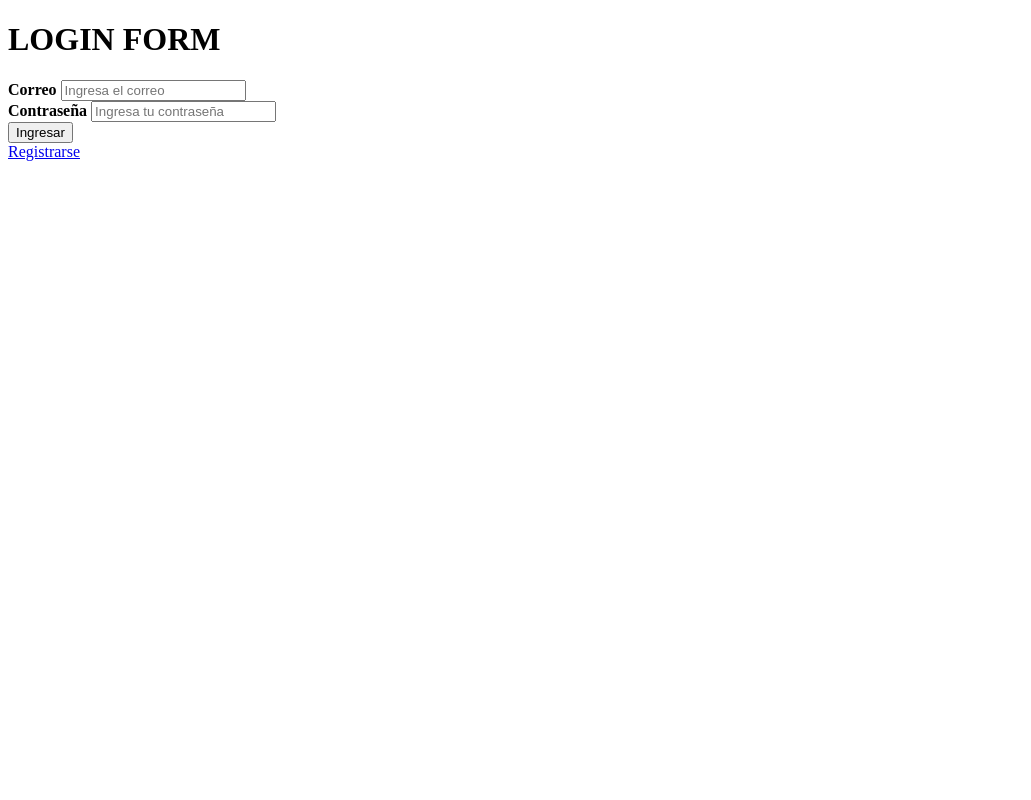
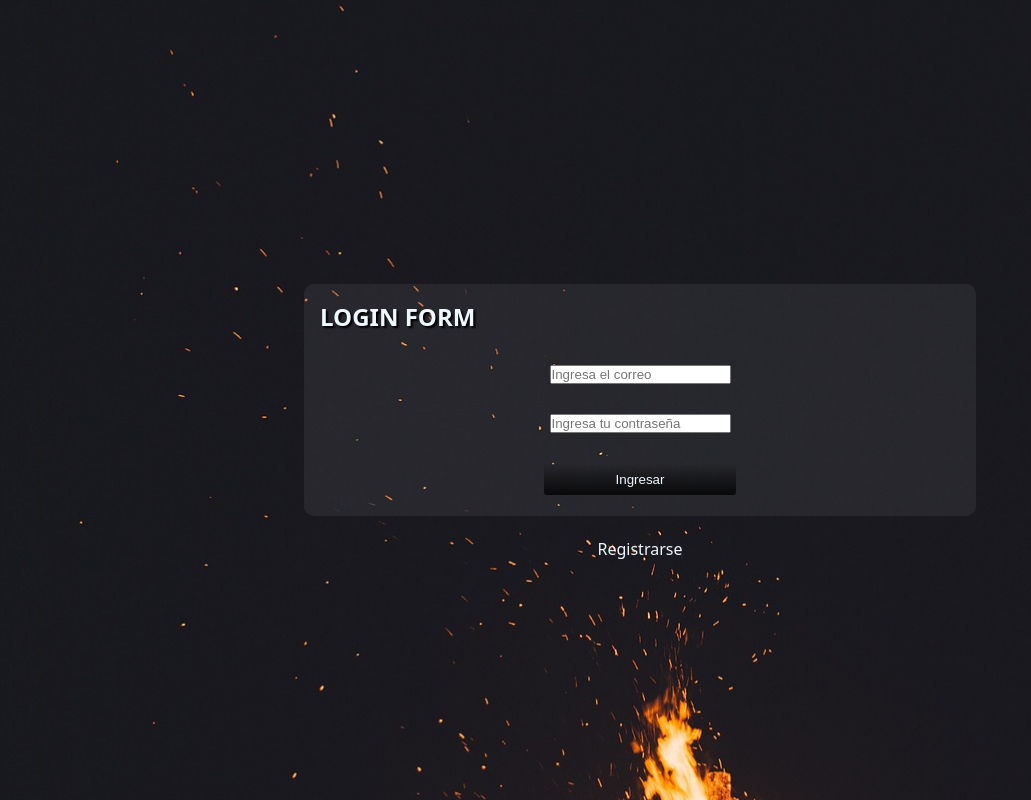
Before and after one commit to DanielaMendozaA/Aplicacion_Restaurante, a plain HTML site: page login.html in a window 1280 px wide. Shown: the whole page, without its empty margins (0-1031 px from the left). Drawn offline with Linux system fonts and the light colour scheme.

Commit message:
Añadiendo pagina de loggin form junto con la logica inicial

```diff
--- /dev/null
+++ b/css/styles.css
@@ -0,0 +1,65 @@
+* {
+	margin: 0;
+	padding: 0;
+}
+
+.container-form {
+	height: 100vh;
+	width: 100vw;
+	background: url(../img/background-fire.jpg) center no-repeat;
+	background-size: cover;
+	display: flex;
+	justify-content: center;
+	align-items: center;
+	font-family: system-ui, -apple-system, BlinkMacSystemFont, 'Segoe UI', Roboto, Oxygen, Ubuntu, Cantarell, 'Open Sans', 'Helvetica Neue', sans-serif;
+}
+
+#formulario-login {
+	background-color: rgba(240, 248, 255, 0.062);
+	border-radius: 10px;
+	height: 25vh;
+	width: 50vw;
+	display: flex;
+	flex-direction: column;
+	padding: 2vh;
+}
+
+.container{
+	display: flex;
+	flex-direction: column;
+	align-items: center;
+}
+
+h2{
+	padding-bottom: 3vh;
+	color: aliceblue;
+	text-shadow: 2px 2px 2px black;
+}
+
+.btn{
+	border-radius: 3px;
+	width: 15vw;
+	height: 4vh;
+	background: linear-gradient(0deg, rgba(0,0,0,0.772128919927346) 0%, rgba(253,187,45,0) 100%);	border: none;
+	color: aliceblue;
+	margin: 2vh;
+}
+.btn:hover{
+	background: none;
+}
+
+.input-login{
+	margin-top: 1vh;
+}
+
+a{
+	text-decoration: none;
+	color: aliceblue;
+	padding: 5px;
+	border-radius: 3px;
+	transition: all ease 9s;
+}
+a:hover{
+	background: linear-gradient(0deg, rgba(0,0,0,0.772128919927346) 0%, rgba(253,187,45,0) 100%);	border: none;
+
+}
--- a/login.html
+++ b/login.html
@@ -3,24 +3,25 @@
 <head>
     <meta charset="UTF-8">
     <meta name="viewport" content="width=device-width, initial-scale=1.0">
+    <link rel="stylesheet" href="css/styles.css">
     <title>Document</title>
 </head>
 <body>
-    <h1>LOGIN FORM</h1>
+    <section class="container-form">
         <form id="formulario-login">
+            <h2>LOGIN FORM</h2>
             <div class="container">
-            <label for="email"><b>Correo</b></label>
-            <input type="text" placeholder="Ingresa el correo" id="email" required>
+                <input class="input-login" type="text" placeholder="Ingresa el correo" id="email" required>
                 <br>
-            <label for="password"><b>Contraseña</b></label>
-            <input type="password" placeholder="Ingresa tu contraseña" id="password" required>
+                <input class="input-login" type="password" placeholder="Ingresa tu contraseña" id="password" required>
                 <br>
-            <button type="submit">Ingresar</button>
+                <button onclick="mostrarData()" class="input-login btn" type="submit">Ingresar</button>
                 <br>
                 <a href="/formulario.html">Registrarse</a>
             </div>
         </form>
+    </section>
 
-    <script src="/objetos.js"></script>
+    <script src="loginform.js"></script>
 </body>
 </html>
--- /dev/null
+++ b/loginform.js
@@ -0,0 +1,6 @@
+
+const mostrarData = () =>{
+    const email = document.getElementById('email').value;
+    const contrasenia = document.getElementById('password').value;
+    return[email, contrasenia];
+}
```
Also changed, not shown: img/background-fire.jpg (added). Lines whose indentation alone changed are shown as unchanged.
